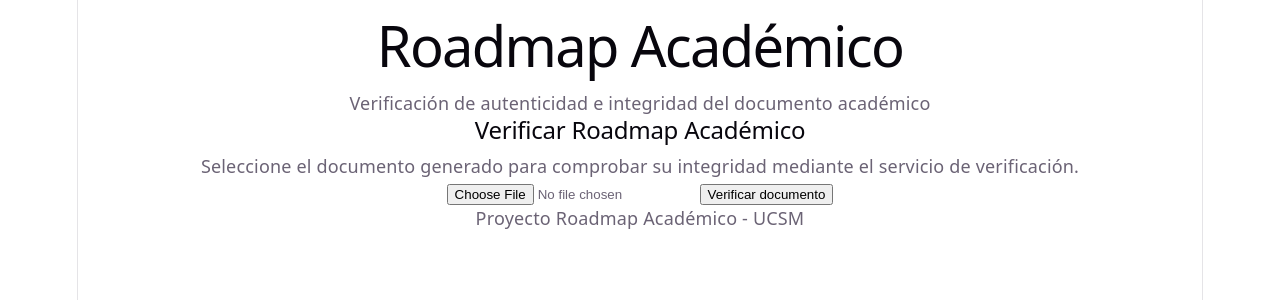
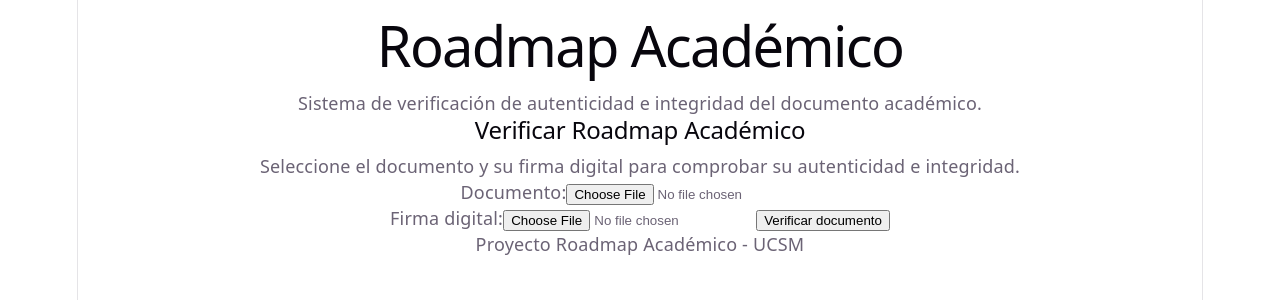
Before and after one commit to VictorHL2006/GRUPO7_RoadmapAcademico, a React app in the folder frontend/: page / in a window 1280 px wide. Shown: the top 300 px of the page. Built offline with nearby package versions, Linux system fonts and the light colour scheme; the HTML template or start-up script is replaced by a standard one.

Commit message:
Update App.jsx

```diff
--- a/frontend/src/App.jsx
+++ b/frontend/src/App.jsx
@@ -2,14 +2,32 @@
 import './App.css'
 
 function App() {
-  const [archivo, setArchivo] = useState(null)
+  const [documento, setDocumento] = useState(null)
+  const [firma, setFirma] = useState(null)
   const [resultado, setResultado] = useState(null)
   const [cargando, setCargando] = useState(false)
   const [mensaje, setMensaje] = useState('')
 
+  const seleccionarDocumento = (evento) => {
+    setDocumento(evento.target.files[0] || null)
+    setResultado(null)
+    setMensaje('')
+  }
+
+  const seleccionarFirma = (evento) => {
+    setFirma(evento.target.files[0] || null)
+    setResultado(null)
+    setMensaje('')
+  }
+
   const verificarDocumento = async () => {
-    if (!archivo) {
-      setMensaje('Seleccione un archivo para verificar.')
+    if (!documento) {
+      setMensaje('Seleccione el documento que desea verificar.')
+      return
+    }
+
+    if (!firma) {
+      setMensaje('Seleccione el archivo de firma digital (.sig).')
       return
     }
 
@@ -18,23 +36,33 @@
     setResultado(null)
 
     const formulario = new FormData()
-    formulario.append('archivo', archivo)
+
+    formulario.append('documento', documento)
+    formulario.append('firma', firma)
 
     try {
-      const respuesta = await fetch('http://localhost:8000/verificar', {
-        method: 'POST',
-        body: formulario
-      })
+      const respuesta = await fetch(
+        'http://localhost:8000/verificar',
+        {
+          method: 'POST',
+          body: formulario
+        }
+      )
 
       const datos = await respuesta.json()
 
       if (!respuesta.ok) {
-        throw new Error(datos.detail || 'Error al verificar el documento.')
+        throw new Error(
+          datos.detail || 'Error al verificar el documento.'
+        )
       }
 
       setResultado(datos)
+
     } catch (error) {
-      setMensaje(error.message)
+      setMensaje(
+        error.message || 'No se pudo conectar con el servidor.'
+      )
     } finally {
       setCargando(false)
     }
@@ -42,35 +70,68 @@
 
   return (
     <div className="app">
+
       <header className="header">
         <h1>Roadmap Académico</h1>
+
         <p>
-          Verificación de autenticidad e integridad del documento académico
+          Sistema de verificación de autenticidad e integridad
+          del documento académico.
         </p>
       </header>
 
       <main className="contenido">
+
         <section className="card">
+
           <h2>Verificar Roadmap Académico</h2>
 
           <p>
-            Seleccione el documento generado para comprobar su integridad
-            mediante el servicio de verificación.
+            Seleccione el documento y su firma digital para
+            comprobar su autenticidad e integridad.
           </p>
+
+          <label>
+            Documento:
+          </label>
 
           <input
             type="file"
-            onChange={(e) => setArchivo(e.target.files[0])}
+            onChange={seleccionarDocumento}
           />
 
-          {archivo && (
+          {documento && (
             <p>
-              Archivo seleccionado: <strong>{archivo.name}</strong>
+              Documento seleccionado:{' '}
+              <strong>{documento.name}</strong>
             </p>
           )}
 
-          <button onClick={verificarDocumento} disabled={cargando}>
-            {cargando ? 'Verificando...' : 'Verificar documento'}
+          <br />
+
+          <label>
+            Firma digital:
+          </label>
+
+          <input
+            type="file"
+            onChange={seleccionarFirma}
+          />
+
+          {firma && (
+            <p>
+              Firma seleccionada:{' '}
+              <strong>{firma.name}</strong>
+            </p>
+          )}
+
+          <button
+            onClick={verificarDocumento}
+            disabled={cargando}
+          >
+            {cargando
+              ? 'Verificando...'
+              : 'Verificar documento'}
           </button>
 
           {mensaje && (
@@ -81,19 +142,27 @@
 
           {resultado && (
             <div className="resultado">
+
               <h3>Resultado de la verificación</h3>
 
-              <pre>
-                {JSON.stringify(resultado, null, 2)}
-              </pre>
+              <p>
+                Resultado:{' '}
+                <strong>{resultado.resultado}</strong>
+              </p>
+
             </div>
           )}
+
         </section>
+
       </main>
 
       <footer className="footer">
-        <p>Proyecto Roadmap Académico - UCSM</p>
+        <p>
+          Proyecto Roadmap Académico - UCSM
+        </p>
       </footer>
+
     </div>
   )
 }
```
